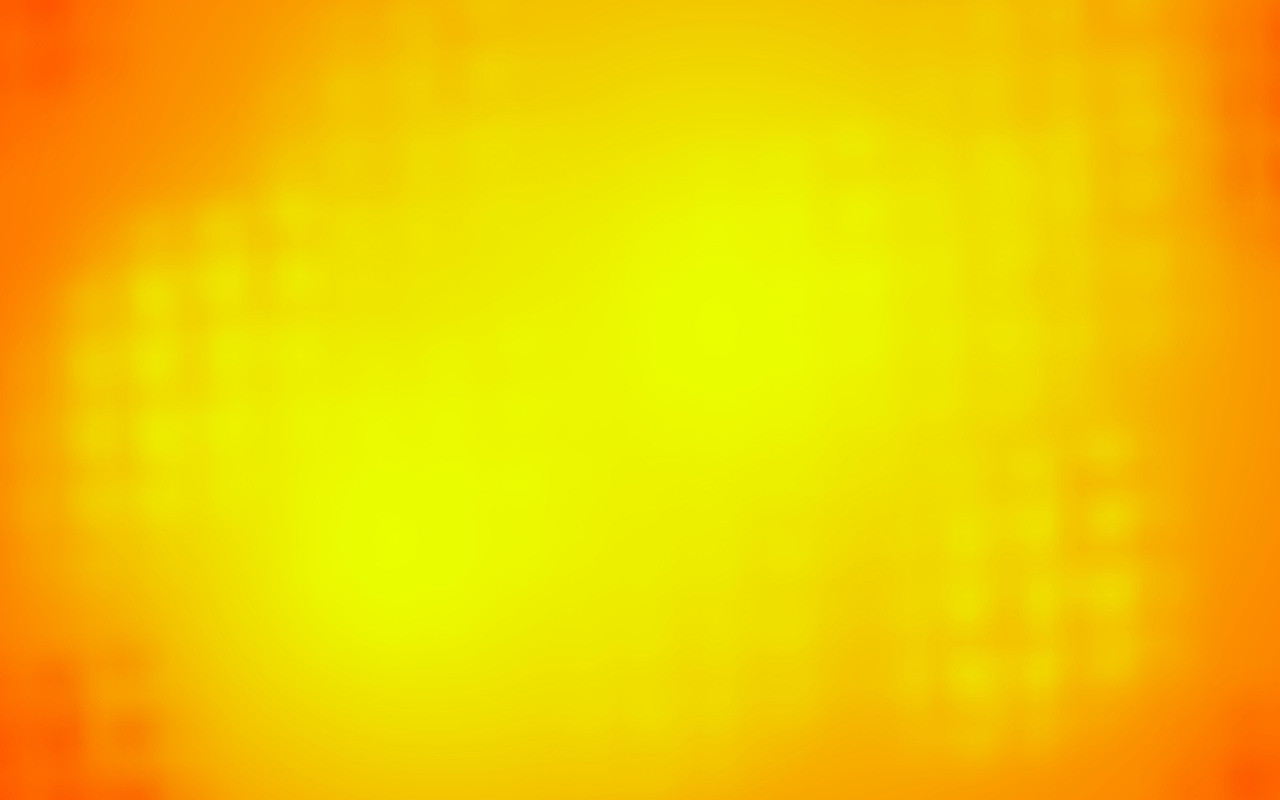
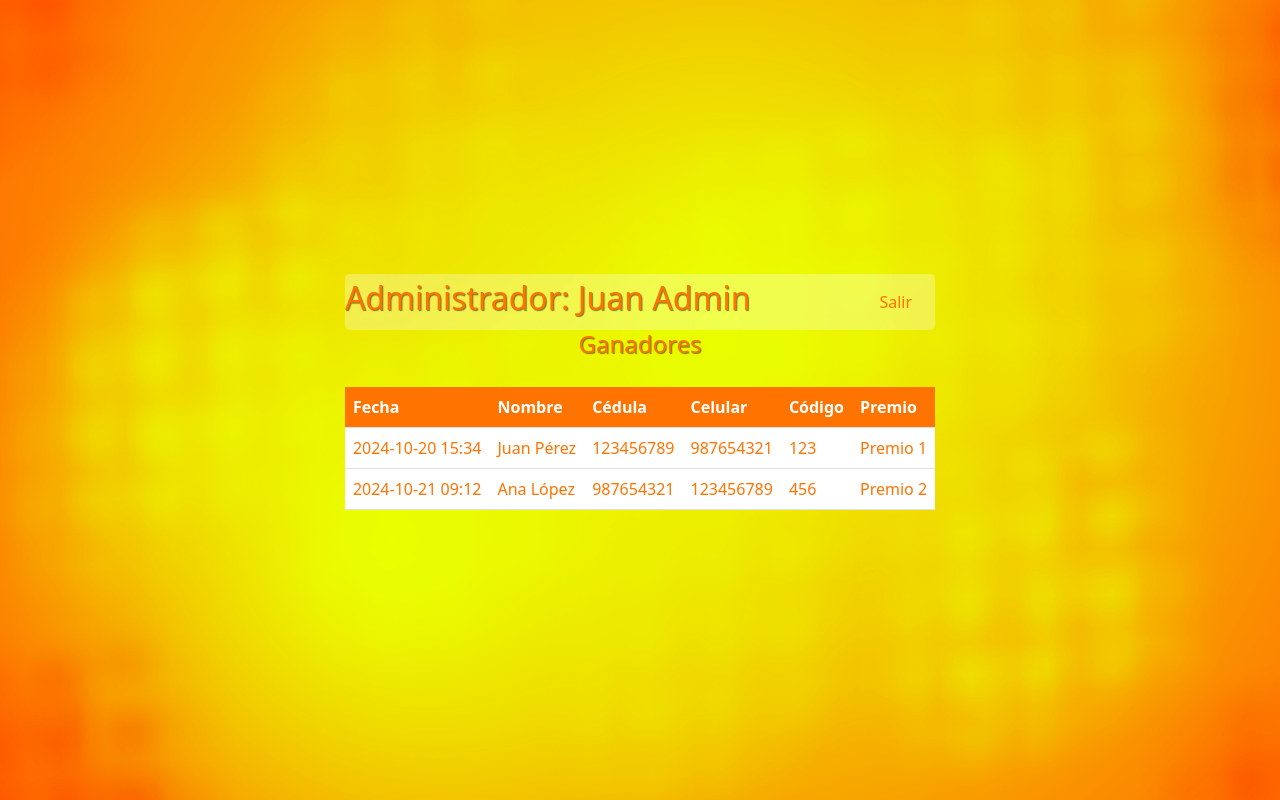
Before and after one commit to juandp64/Doritos, a React (Vite) app in the folder DoritosFront/: page /admin in a window 1280 px wide. Before the commit this address had no page. Built offline with nearby package versions, Linux system fonts and the light colour scheme.

Commit message:
creación admin vista

```diff
--- a/DoritosFront/src/App.jsx
+++ b/DoritosFront/src/App.jsx
@@ -4,6 +4,7 @@ import Login from './components/Login';
 import Register from './components/Register';
 import RegisterAdmin from './components/RegisterAdmin';
 import User from './components/User';
+import Admin from './components/Admin';
 
 function App() {
   return (
@@ -13,6 +14,7 @@ function App() {
         <Route path="/register" element={<Register />} />
         <Route path="/registeradmin" element={<RegisterAdmin />} />
         <Route path="/user" element={<User />} />
+        <Route path="/admin" element={<Admin />} />
       </Routes>
     </Router>
   );
--- /dev/null
+++ b/DoritosFront/src/components/Admin.jsx
@@ -0,0 +1,58 @@
+import React from 'react';
+import { Link } from 'react-router-dom';
+import '../styles/user.css'; // Usaremos el mismo archivo CSS que en el componente User.jsx
+
+export default function Admin() {
+  // Datos de ejemplo para los ganadores
+  const ganadores = [
+    { fecha: '2024-10-20 15:34', nombre: 'Juan Pérez', cedula: '123456789', celular: '987654321', codigo: '123', premio: 'Premio 1' },
+    { fecha: '2024-10-21 09:12', nombre: 'Ana López', cedula: '987654321', celular: '123456789', codigo: '456', premio: 'Premio 2' },
+    // Más ganadores aquí
+  ];
+
+  return (
+    <>
+      <div className='nav'>
+        <h2>Administrador: Juan Admin</h2>
+        <div className="Volver-link">
+          <Link to="/" className="btn btn-link">Salir</Link>
+        </div>
+      </div>
+
+      <div className="user-container">
+        {/* Sección para mostrar la tabla de ganadores */}
+        <div className="codigos-registrados">
+          <h4>Ganadores</h4>
+          {ganadores.length > 0 ? (
+            <table className="table">
+              <thead>
+                <tr>
+                  <th>Fecha</th>
+                  <th>Nombre</th>
+                  <th>Cédula</th>
+                  <th>Celular</th>
+                  <th>Código</th>
+                  <th>Premio</th>
+                </tr>
+              </thead>
+              <tbody>
+                {ganadores.map((ganador, index) => (
+                  <tr key={index}>
+                    <td>{ganador.fecha}</td>
+                    <td>{ganador.nombre}</td>
+                    <td>{ganador.cedula}</td>
+                    <td>{ganador.celular}</td>
+                    <td>{ganador.codigo}</td>
+                    <td>{ganador.premio}</td>
+                  </tr>
+                ))}
+              </tbody>
+            </table>
+          ) : (
+            <p className='sin-info'>No hay ganadores aún.</p>
+          )}
+        </div>
+      </div>
+    </>
+  );
+}
--- /dev/null
+++ b/DoritosFront/src/styles/admin.css
@@ -0,0 +1,51 @@
+.admin-container {
+    width: 90%;
+    margin: 0 auto;
+    padding-top: 20px;
+}
+
+.admin-header {
+    display: flex;
+    justify-content: space-between;
+    align-items: center;
+    margin-bottom: 20px;
+}
+
+.admin-header h2 {
+    color: rgb(255, 115, 0);
+    text-shadow: 1px 1px 1px rgba(0, 0, 0, 0.5);
+}
+
+
+.btn-primary {
+    background-color: rgb(255, 115, 0);
+    border-color: rgb(255, 115, 0);
+}
+
+.ganadores-section {
+    margin-top: 20px;
+}
+
+h3 {
+    color: rgb(255, 115, 0) !important;
+    margin: 0;
+    text-shadow: 1px 1px 1px rgba(0, 0, 0, 0.5);
+}
+
+.table {
+    width: 100%;
+    margin-top: 20px;
+    border-collapse: collapse;
+}
+
+.table th,
+.table td {
+    padding: 10px;
+    text-align: left;
+    border: 1px solid #ddd;
+}
+
+.table th {
+    background-color: rgb(255, 115, 0);
+    color: white;
+}
```
